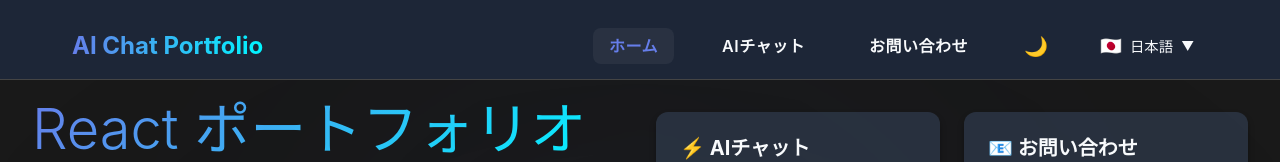
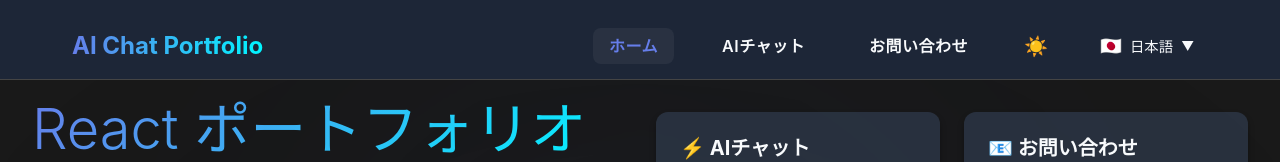
Before and after one commit to yusuke122/react-portfolio-ai-chat, a React (Vite) app: page / in a window 1280 px wide. Shown: the top 162 px of the page. Built offline with nearby package versions, Linux system fonts and the light colour scheme.

Commit message:
Refactor Header component with hooks and animations

```diff
--- a/src/components/Layout/Header.tsx
+++ b/src/components/Layout/Header.tsx
@@ -167,7 +167,7 @@
               whileHover={{ scale: 1.1 }}
               whileTap={{ scale: 0.9 }}
             >
-              {theme === 'dark' ? '🌙' : '☀️'}
+              {theme === 'dark' ? '☀️' : '🌙'}
             </motion.button>
 
             <div
```
